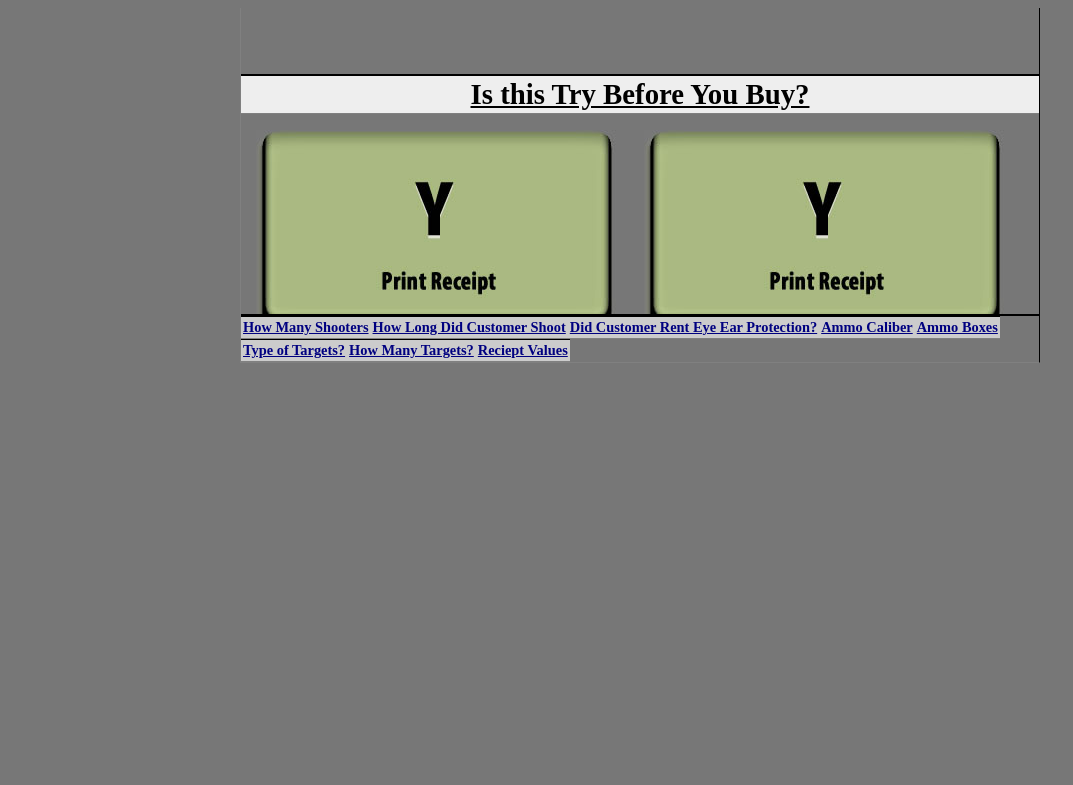
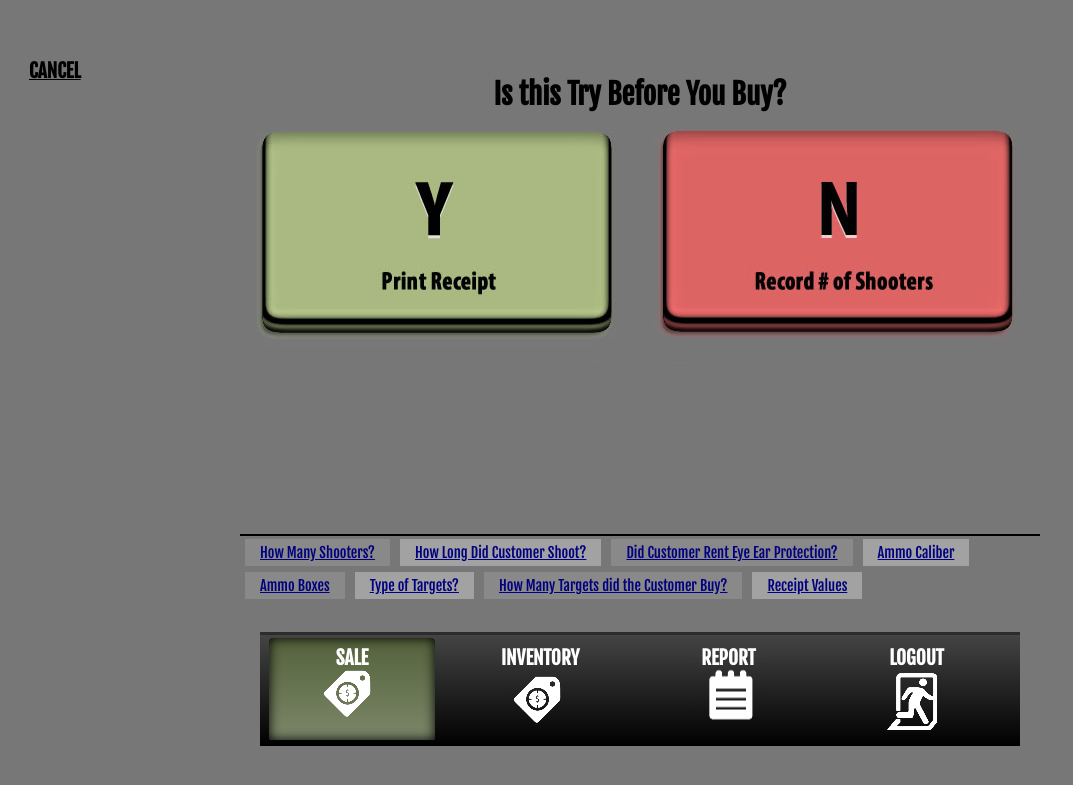
Before and after one commit to cwiegman/POS1, a PHP site: page /TransactionBegin.php in a window 1280 px wide. Shown: the top 785 px of the page, without its empty margins (0-1073 px from the left). Run offline with PHP 8.4, Linux system fonts and the light colour scheme; the visitor is signed in with stand-in values (Sample User, id 1); some libraries are stand-ins or nearby versions.

Commit message:
CSS reapplied
teste TransactionBegin.php & printReceipt.php

```diff
--- a/Assets/navigation.php
+++ b/Assets/navigation.php
@@ -1,9 +1,10 @@
 <div id="navigation">
-    <div class="Salesmenu"><a href="#" id="cancel">Cancel</a><a href="#" id="print">Print</a></div>
+    <div class="Salesmenu"><a href="TransactionBegin.php" id="cancel">Cancel</a></div>
     <div class="primarymenu">
  <a href="#" id="SALE">SALE</a>
- <a href="#" id="inventory">inventory</a>
- <a href="#" id="REPORT">REPORT</a>
- <a href="#" id="LOGOUT">LOGOUT</a>
+ <a href="inventory.php" id="inventory">inventory</a>
+ <a href="report.php" id="REPORT">REPORT</a>
+ <a href="AdminLogin.php" id="LOGOUT">LOGOUT</a>
     </div>
 </div>
+<link href='http://fonts.googleapis.com/css?family=Fjalla+One' rel='stylesheet' type='text/css'>
--- a/SpryAssets/SpryAccordion.css
+++ b/SpryAssets/SpryAccordion.css
@@ -1,3 +1,5 @@
+/* @override http://localhost:8888/SpryAssets/SpryAccordion.css */
+
 @charset "UTF-8";
 
 /* SpryAccordion.css - version 0.5 - Spry Pre-Release 1.6.1 */
@@ -17,9 +19,6 @@
  * Accordion container.
  */
 .Accordion {
-	border-left: solid 1px gray;
-	border-right: solid 1px black;
-	border-bottom: solid 1px gray;
 	overflow: hidden;
 }
 
@@ -53,9 +52,8 @@
  * you can safely remove those properties without affecting the functionality of the widget.
  */
 .AccordionPanelTab {
-	background-color: #CCCCCC;
-	border-top: solid 1px black;
-	border-bottom: solid 1px gray;
+	border-top: 1px solid silver;
+	border-bottom: 1px solid silver;
 	margin: 0px;
 	padding: 2px;
 	cursor: pointer;
@@ -79,7 +77,7 @@
 	overflow: auto;
 	margin: 0px;
 	padding: 0px;
-	height: 200px;
+	height: 420px;
 }
 
 /* This is an example of how to change the appearance of the panel tab that is
@@ -87,7 +85,9 @@
  * from panels as the user clicks on the tabs within the Accordion.
  */
 .AccordionPanelOpen .AccordionPanelTab {
-	background-color: #EEEEEE;
+	border-top-style: none;
+	border-bottom-style: none;
+
 }
 
 /* This is an example of how to change the appearance of the panel tab as the
@@ -106,16 +106,17 @@
  * whenever the Accordion gains or loses keyboard focus.
  */
 .AccordionFocused .AccordionPanelTab {
-	background-color: #3399FF;
+
 }
 
 /* This is an example of how to change the appearance of the panel tab that is
  * currently open when the Accordion has focus.
  */
 .AccordionFocused .AccordionPanelOpen .AccordionPanelTab {
-	background-color: #33CCFF;
+
 }
 /* Rules for Printing */
+
 
 @media print {
 
--- a/SpryAssets/SpryAccordion.js
+++ b/SpryAssets/SpryAccordion.js
@@ -444,7 +444,7 @@
 	this.interval = 0;
 
 	this.fps = 60;
-	this.duration = 500;
+	this.duration = 50;
 	this.startTime = 0;
 
 	this.transition = Spry.Widget.Accordion.PanelAnimator.defaultTransition;
--- a/TransactionBegin.php
+++ b/TransactionBegin.php
@@ -1,13 +1,18 @@
 <!--header includes css file / css selectors added to the html-->
+<link href="SpryAssets/SpryAccordion.css" rel="stylesheet" type="text/css">
+
 <link rel="stylesheet" type="text/css" href="css/style.css" >
-
+<link href='http://fonts.googleapis.com/css?family=Fjalla+One' rel='stylesheet' type='text/css'>
 
 <body id="transaction">
 <div class="content">
 
 <?php
 session_start();
-if(isset($_SESSION['admin_logged']) && $_SESSION['admin_logged']== "true") {
+
+if(1==1) {
+
+//if(isset($_SESSION['admin_logged']) && $_SESSION['admin_logged']== "true") {
 require_once ("config.php");
 ?>
 <script type="text/javascript">
@@ -192,7 +197,7 @@
 			AmmoTypeCost = <?php echo $Ammo_22LR;?>
 
 		}
-		if(AmmoType == '40 SW') {
+		if(AmmoType == '40 S&amp;W') {
 			AmmoTypeCost = <?php echo $Ammo_SW;?>
 		}
 		if(AmmoType == '45 ACP') {
@@ -241,243 +246,211 @@
   <div class="AccordionPanel" id="tryBeforeYouBuy1">
     <div class="AccordionPanelTab" id="tryBeforeYouBuy2">Is this Try Before You Buy?</div>
     <div class="AccordionPanelContent" id="tryBeforeYouBuy3">
-      <p>
-        <label>
-          <input type="radio" name="Try Before You Buy" value="Yes" id="TryBeforeYouBuy_0" onClick="checkForTryBeforeYouBuy();">
-          Yes</label>
+      <p>          <input type="radio" name="Try Before You Buy" value="Yes" id="TryBeforeYouBuy_0" onClick="checkForTryBeforeYouBuy();">
+              <label class="yes" for="TryBeforeYouBuy_0">Yes</label>
         <br>
-        <label>
+
           <input type="radio" name="Try Before You Buy" value="No" id="TryBeforeYouBuy_1" onClick="checkForTryBeforeYouBuy();">
-          No</label>
+            <label for="TryBeforeYouBuy_1" class="no"> No</label>
         <br>
       </p>
     </div>
   </div>
-  <div class="AccordionPanel" id="howManyShooters1">
-    <div class="AccordionPanelTab" id="howManyShooters2">How Many Shooters</div>
+  <div class="AccordionPanel smbutton" id="howManyShooters1">
+    <div class="AccordionPanelTab" id="howManyShooters2">How Many Shooters?</div>
     <div class="AccordionPanelContent" id="howManyShooters3">
       <p>
-        <label>
           <input type="radio" name="How Many Shooters" value="1" id="HowManyShooters_0"  onClick="checkForNoOfShooters();">
-          One</label>
+        <label class="1" for="HowManyShooters_0">One</label>
         <br>
-        <label>
+
           <input type="radio" name="How Many Shooters" value="2" id="HowManyShooters_1" onClick="checkForNoOfShooters();">
-          Two</label>
+          <label class="2" for="HowManyShooters_1">Two</label>
         <br>
-        <label>
+
           <input type="radio" name="How Many Shooters" value="3" id="HowManyShooters_2" onClick="checkForNoOfShooters();">
-          Three</label>
+          <label class="3" for="HowManyShooters_2">Three</label>
         <br>
       </p>
     </div>
 
 </div>
 
-<div class="AccordionPanel" id="howLongDidCustomerShoot1">
-    <div class="AccordionPanelTab" id="howLongDidCustomerShoot2">How Long Did Customer Shoot</div>
+<div class="AccordionPanel smbutton" id="howLongDidCustomerShoot1">
+    <div class="AccordionPanelTab" id="howLongDidCustomerShoot2">How Long Did Customer Shoot?</div>
     <div class="AccordionPanelContent" id="howLongDidCustomerShoot3">
 
 
       <p>
-        How Long Did Customer Shoot?<br/>
-          <label>
+
             <input type="radio" name="How Long Did The Customer Shoot?" value="30" id="HowLongDidTheCustomerShoot_0" onClick="checkForHowLong();">
-            30 min</label>
+            <label class="1" for="HowLongDidTheCustomerShoot_0">30 min</label>
           <br>
-          <label>
+
             <input type="radio" name="How Long Did The Customer Shoot?" value="60" id="HowLongDidTheCustomerShoot_1" onClick="checkForHowLong();">
-            1 hr</label>
+            <label class="2" for="HowLongDidTheCustomerShoot_1">1 hr</label>
           <br>
-          <label>
+
             <input type="radio" name="How Long Did The Customer Shoot?" value="90" id="HowLongDidTheCustomerShoot_2" onClick="checkForHowLong();">
-            1.5 hr</label>
+            <label class="3" for="HowLongDidTheCustomerShoot_2">1.5 hr</label>
           <br>
-          <label>
+
             <input type="radio" name="How Long Did The Customer Shoot?" value="120" id="HowLongDidTheCustomerShoot_3" onClick="checkForHowLong();">
-            2 hr</label>
+            <label class="4" for="HowLongDidTheCustomerShoot_3">2 hr</label>
           <br>
       </p>
 
 </div>
     </div>
 
-<div class="AccordionPanel" id="EyeEarProtectionRent1">
+<div class="AccordionPanel smbutton" id="EyeEarProtectionRent1">
     <div class="AccordionPanelTab" id="EyeEarProtectionRent2">Did Customer Rent Eye Ear Protection?</div>
     <div class="AccordionPanelContent" id="EyeEarProtectionRent3"> <p>
-        <label>
+
           <input type="radio" name="How Many Shooters" value="0" id="EarEyeProtection_0"  onClick="checkEarEyeProtection();">
-          None</label>
+          <label class="no" for="EarEyeProtection_0"> None</label>
         <br>
-        <label>
           <input type="radio" name="How Many Shooters" value="1" id="EarEyeProtection_1" onClick="checkEarEyeProtection();">
-          One Person</label>
+        <label class="2" for="EarEyeProtection_1">One Person</label>
         <br>
-        <label>
           <input type="radio" name="How Many Shooters" value="2" id="EarEyeProtection_2" onClick="checkEarEyeProtection();">
-          Two Persons</label>
+        <label class="3" for="EarEyeProtection_2">Two Persons</label>
         <br>
-        <label>
           <input type="radio" name="How Many Shooters" value="3" id="EarEyeProtection_3" onClick="checkEarEyeProtection();">
-          Three Persons</label>
+        <label class="4" for="EarEyeProtection_3">Three Persons</label>
         <br>
 </p></div>
     </div>
 
 
-      <div class="AccordionPanel" id="AmmoCaliber1">
+      <div class="AccordionPanel smbutton" id="AmmoCaliber1">
     <div class="AccordionPanelTab" id="AmmoCaliber2">Ammo Caliber</div>
     <div class="AccordionPanelContent" id="AmmoCaliber3">
       <p>
-        <label>
           <input type="radio" name="Ammo Caliber" value="22" id="AmmoCaliber_0" onClick="checkForAmmoType();">
-        22 LR</label>
+               <label class="1" for="AmmoCaliber_0">22 LR</label>
         <br>
-        <label>
           <input type="radio" name="Ammo Caliber" value="25" id="AmmoCaliber_1" onClick="checkForAmmoType();">
-          40 SW
-        </label>
+          <label class="2" for="AmmoCaliber_1">40 S&amp;W</label>
         <br>
-        <label>
           <input type="radio" name="Ammo Caliber" value="32" id="AmmoCaliber_2" onClick="checkForAmmoType();">
-        45 ACP</label>
+              <label class="3" for="AmmoCaliber_2">45 ACP</label>
         <br>
-        <label>
           <input type="radio" name="Ammo Caliber" value="38" id="AmmoCaliber_3" onClick="checkForAmmoType();">
-        9 mm</label>
+             <label class="4" for="AmmoCaliber_3">9 mm</label>
         <br>
-        <label>
+
           <input type="radio" name="Ammo Caliber" value="0" id="AmmoCaliber_4" onClick="checkForAmmoType();">
-          No Ammo</label>
+          <label class="no" for="AmmoCaliber_4">No Ammo</label>
         <br>
 
       </p>
     </div>
     </div>
 
-    <div class="AccordionPanel" id="AmmoBoxes1">
+    <div class="AccordionPanel smbutton" id="AmmoBoxes1">
     <div class="AccordionPanelTab" id="AmmoBoxes2">Ammo Boxes</div>
     <div class="AccordionPanelContent" id="AmmoBoxes3">
       <p>
-        <label>
           <input type="radio" name="AmmoBoxes" value="1" id="AmmoBoxes_0" onClick="checkForAmmoQty()">
-          1</label>
+         <label class="1" for="AmmoBoxes_0"> 1</label>
         <br>
-        <label>
           <input type="radio" name="AmmoBoxes" value="2" id="AmmoBoxes_1" onClick="checkForAmmoQty()">
-          2</label>
+                  <label class="2" for="AmmoBoxes_1">2</label>
         <br>
-        <label>
           <input type="radio" name="AmmoBoxes" value="3" id="AmmoBoxes_2" onClick="checkForAmmoQty()">
-          3</label>
+         <label class="3" for="AmmoBoxes_2"> 3</label>
         <br>
-        <label>
           <input type="radio" name="AmmoBoxes" value="4" id="AmmoBoxes_3" onClick="checkForAmmoQty()">
-          4</label>
+                  <label class="4" for="AmmoBoxes_3">4</label>
         <br>
-        <label>
           <input type="radio" name="AmmoBoxes" value="5" id="AmmoBoxes_4" onClick="checkForAmmoQty()">
-          5</label>
+            <label class="5" for="AmmoBoxes_5">5</label>
         <br>
-        <label>
           <input type="radio" name="AmmoBoxes" value="6" id="AmmoBoxes_5" onClick="checkForAmmoQty()">
-          6</label>
+           <label class="6" for="AmmoBoxes_5">6</label>
         <br>
-        <label>
           <input type="radio" name="AmmoBoxes" value="7" id="AmmoBoxes_6" onClick="checkForAmmoQty()">
-          7</label>
+          <label class="7" for="AmmoBoxes_6">7</label>
         <br>
-        <label>
           <input type="radio" name="AmmoBoxes" value="8" id="AmmoBoxes_7" onClick="checkForAmmoQty()">
-          8</label>
+         <label class="8" for="AmmoBoxes_7"> 8</label>
         <br>
-        <label>
           <input type="radio" name="AmmoBoxes" value="9" id="AmmoBoxes_8" onClick="checkForAmmoQty()">
-          9</label>
+         <label class="9" for="AmmoBoxes_8"> 9</label>
         <br>
-        <label>
           <input type="radio" name="AmmoBoxes" value="0" id="AmmoBoxes_9" onClick="checkForAmmoQty()">
-        None</label>
+                <label for="AmmoBoxes_9" class="no">None</label>
         <br>
       </p>
     </div>
     </div>
-    <div class="AccordionPanel" id="TargetType1">
+    <div class="AccordionPanel smbutton" id="TargetType1">
 <div class="AccordionPanelTab" id="TargetType2">Type of Targets?</div>
 <div class="AccordionPanelContent" id="TargetType3">
 <p>
- <label>
           <input type="radio" name="TargetType" value="Small" id="TargetType_0" onClick="checkForTargetType()">
-        Small</label>
+         <label for="TargetType_0" class="1" >Small</label>
         <br>
-        <label>
+
           <input type="radio" name="TargetType" value="Standard" id="TargetType_1" onClick="checkForTargetType()">
-         Standard</label>
+           <label for="TargetType_1">Standard</label>
         <br>
-        <label>
+
           <input type="radio" name="TargetType" value="Premium" id="TargetType_2" onClick="checkForTargetType()">
-          Premium</label>
+           <label for="TargetType_2" class="2">Premium</label>
           <br>
-          <label>
+
           <input type="radio" name="TargetType" value="None" id="TargetType_3" onClick="checkForTargetType()">
-          None</label>
+          <label for="TargetType_3" class="no">None</label>
           </p>
 
 </div>
 </div>
-     <div class="AccordionPanel" id="HowManyTargets1">
-    <div class="AccordionPanelTab" id="HowManyTargets2">How Many Targets?</div>
-<div class="AccordionPanelContent" id="HowManyTargets3">How May Targets did Customer Buy? <br/>
+     <div class="AccordionPanel smbutton" id="HowManyTargets1">
+    <div class="AccordionPanelTab" id="HowManyTargets2">How Many Targets did the Customer Buy?</div>
+<div class="AccordionPanelContent" id="HowManyTargets3">
   <p>
-        <label>
           <input type="radio" name="Targets" value="1" id="Targets_0" onClick="checkTargetsQty()">
-          1</label>
+          <label for="Targets_0">1</label>
         <br>
-        <label>
           <input type="radio" name="Targets" value="2" id="Targets_1" onClick="checkTargetsQty()">
-          2</label>
+           <label for="Targets_1">2</label>
         <br>
-        <label>
           <input type="radio" name="Targets" value="3" id="Targets_2" onClick="checkTargetsQty()">
-          3</label>
+          <label for="Targets_2">3</label>
         <br>
-        <label>
           <input type="radio" name="Targets" value="4" id="Targets_3" onClick="checkTargetsQty()">
-          4</label>
+          <label for="Targets_3">4</label>
         <br>
-        <label>
           <input type="radio" name="Targets" value="5" id="Targets_4" onClick="checkTargetsQty()">
-          5</label>
+          <label for="Targets_4">5</label>
         <br>
-        <label>
           <input type="radio" name="Targets" value="6" id="Targets_5" onClick="checkTargetsQty()">
-          6</label>
+           <label for="Targets_5">6</label>
         <br>
-        <label>
+
           <input type="radio" name="Targets" value="7" id="Targets_6" onClick="checkTargetsQty()">
-          7</label>
+           <label for="Targets_6">7</label>
         <br>
-        <label>
           <input type="radio" name="Targets" value="8" id="Targets_7" onClick="checkTargetsQty()">
-          8</label>
+           <label for="Targets_7">8</label>
         <br>
-        <label>
           <input type="radio" name="Targets" value="9" id="Targets_8" onClick="checkTargetsQty()">
-          9</label>
+                 <label for="Targets_8"> 9</label>
         <br>
-        <label>
           <input type="radio" name="Targets" value="0" id="Targets_9" onClick="checkTargetsQty()">
-          None</label>
+                  <label for="Targets_9" class="no">None</label>
         <br>
   </p>
 </div>
 </div>
-<div class="AccordionPanel" id="FinalReciept">
-    <div class="AccordionPanelTab" id="RecieptValues">Reciept Values</div>
+<div class="AccordionPanel smbutton" id="FinalReciept">
+    <div class="AccordionPanelTab" id="RecieptValues">Receipt Values</div>
 <div class="AccordionPanelContent" id="RecieptValues_table">
-<center><table border="1" width="100%">
+<center><table border="0" width="100%">
 
-<tr>
+<tr class="invert">
 <th>
 Item
 </th>
@@ -604,7 +577,7 @@
 </tr>
 
 <tr>
-<th>
+<th class="invert">
 <input type="button" value="check for completion" onClick="CheckCompletion()">
 </th>
 <td>
@@ -625,9 +598,7 @@
 <?php
 }
 ?>
-</div>
-</body>
-</form>
+</div><?php include 'Assets/navigation.php'; ?>
 
 <script type="text/javascript">
 function post_to_url() {
@@ -679,3 +650,4 @@
     form.submit();
 }
 </script>
+</body>
--- a/css/print.css
+++ b/css/print.css
@@ -106,7 +106,7 @@
 
 
 @media print {
-	.dont-print-this-part {
+	.dont-print {
 		display: none;
 	}
 	#page {border:none;}
--- a/css/style.css
+++ b/css/style.css
@@ -48,7 +48,7 @@
 			width: 264px;
 			height: 88px;
 			color: rgba(255, 255, 254, 0);
-			margin: 20px;
+			margin: 20px 80px;
 		}
 		#submit_btn:hover {
 		background: url(/Assets/Images/button_login.jpg) left -2px;
@@ -109,13 +109,25 @@
 	border-top: 1px none #686868;
 	display: block;
 	margin-right: 20px;
-	text-decoration: underline;
 	font-size: .75em;
 
 /*	display: none; for live website*/
 	float: left;
 }
+.AccordionPanelClosed .AccordionPanelTab {
+border-style: none;
+text-decoration: underline;
+font-weight: normal;
+font-style: normal;
+background-color: rgba(192, 192, 192, 0.6);
+padding: 4px 15px;
+margin: 3px 5px;
+border-radius: 6;
+}
 
+.AccordionPanelClosed:nth-child(even) .AccordionPanelTab {
+background-color: rgba(163, 163, 163, 0.41);
+}
 .AccordionPanelOpen>.AccordionPanelTab {
 	color: black;
 	font-weight: bold;
@@ -242,7 +254,7 @@
 	background-image: -webkit-linear-gradient(90deg, #000 0%, #444 100%);
 }
 
-div.Salesmenu a{
+div.Salesmenu a, a#print {
 	margin: 9;
 	padding: 10px 20px;
 	display: inline-block;
@@ -252,7 +264,7 @@
 	top: 40px;
 	left: 0;
 }
-.salesmenu a#print {	left: 90%;
+a#print {	left: 90%;
 }
 
 .primarymenu a {
@@ -271,8 +283,12 @@
 
 }
 
-#inventory {
-	background-position: -127px;;
+#inventory_data {
+	margin: auto;
+	width: 600px;
+	text-align: center;
+	background: -127px white;
+	padding: 20px;
 }
 #REPORT {
 	background-position: -300px;
```
Also changed, not shown: AdminLogin.php (+13 -12 lines), inventory.php (added, +13 -0 lines), printReceipt.php (+12 -7 lines), report.php (added, +13 -0 lines), Assets/MockInventory.png (added).
